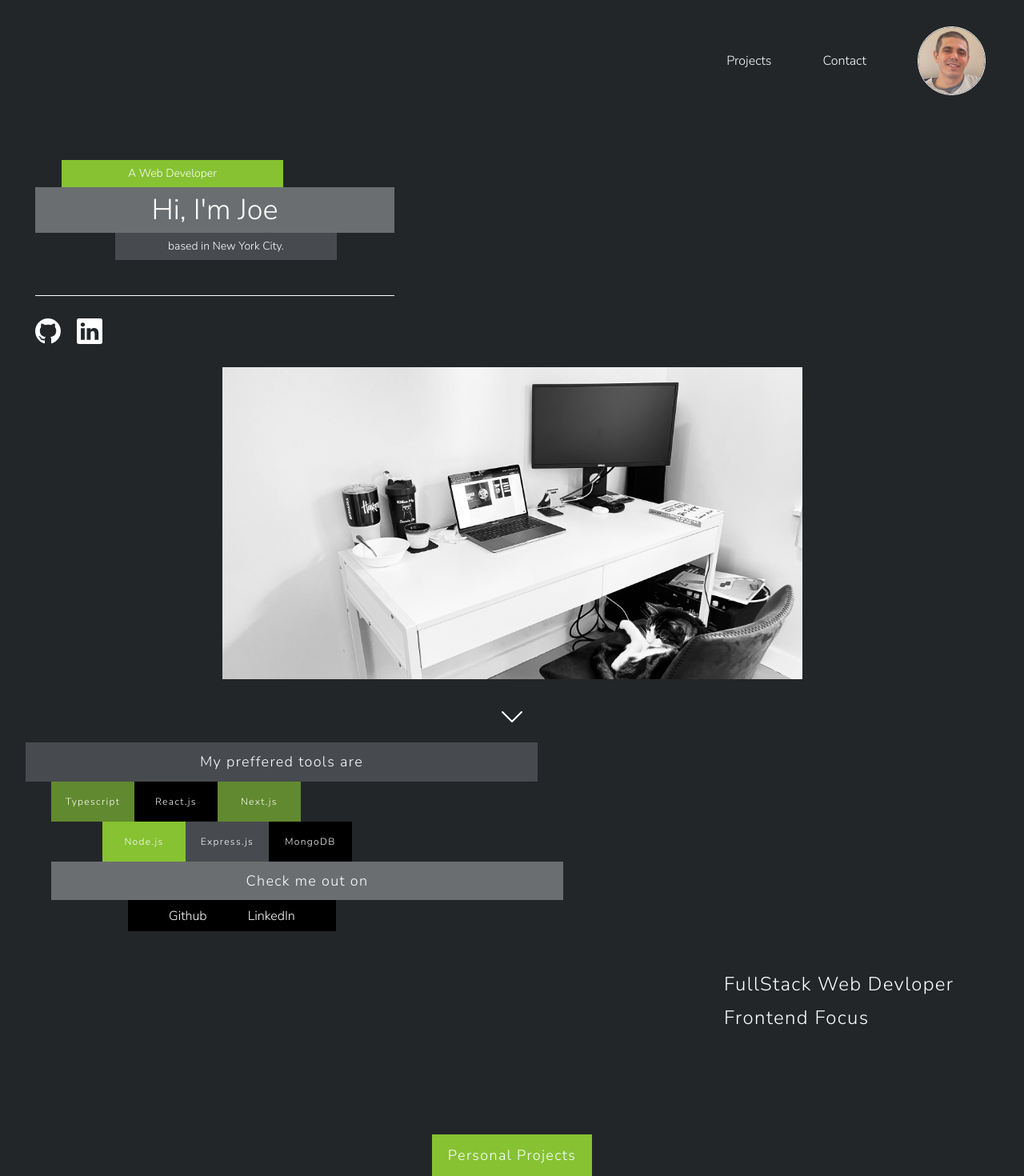
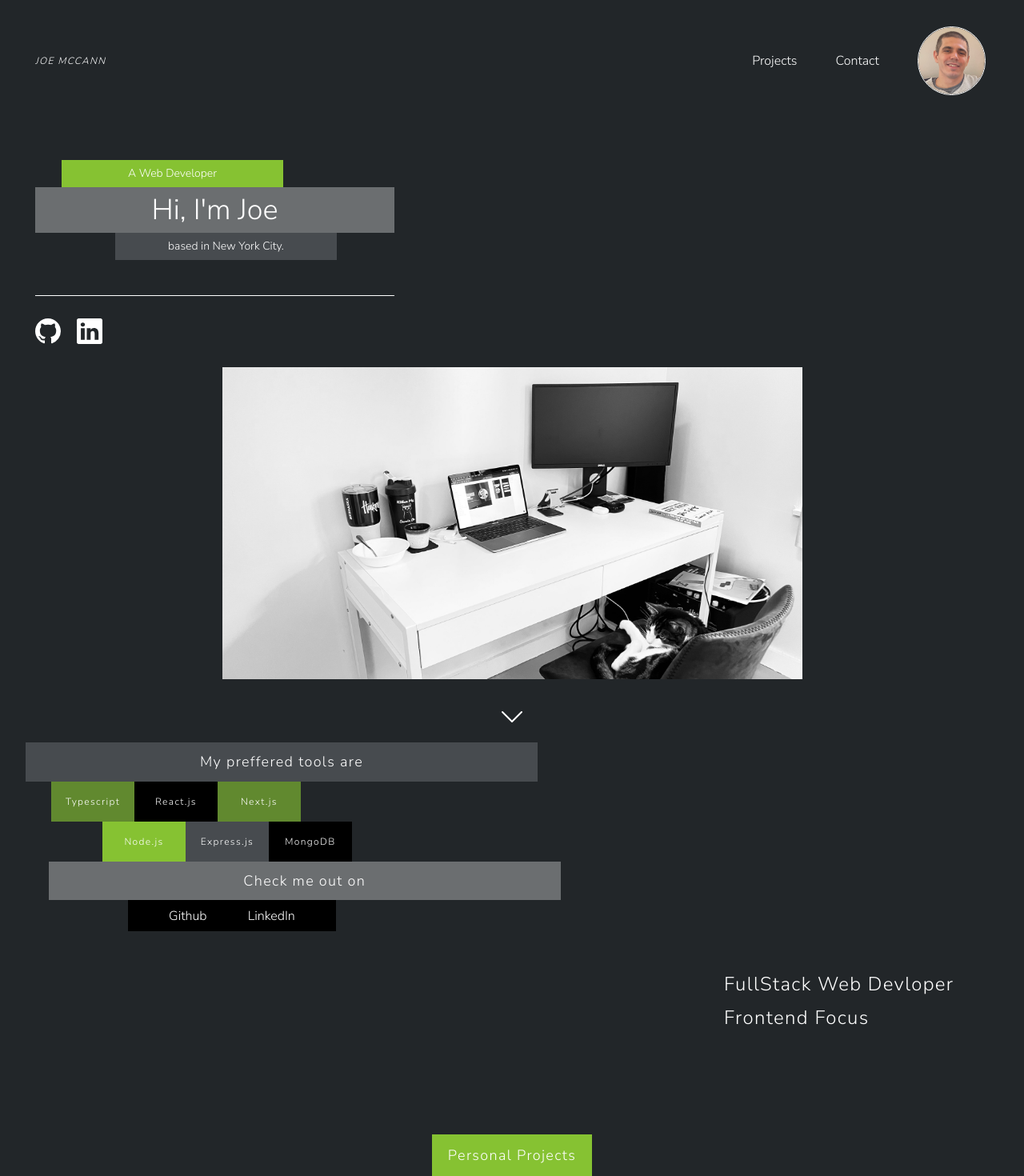
Before and after one commit to the-rabblerouser/McCann-Portfolio, a Next.js app: page / in a window 1280 px wide. Shown: the top 1470 px of the page at 80% size. Built offline with nearby package versions, Linux system fonts and the light colour scheme.

Commit message:
Desktop styling

```diff
--- a/components/AboutMe/aboutme.styled.ts
+++ b/components/AboutMe/aboutme.styled.ts
@@ -9,7 +9,11 @@ export const AboutContainer = styled.div`
 	width: 100vw;
 	overflow: hidden;
 
-	@media (min-width: 810px) {
+	@media (min-width: 765px) {
+	}
+
+	@media (min-width: 1440px) {
+		height: 100vh;
 	}
 `;
 
@@ -32,6 +36,18 @@ export const AboutMe = styled.p`
 		margin: 1rem 0 0 2rem;
 		text-align: center;
 	}
+
+	@media (min-width: 1440px) {
+		width: 576px;
+		height: 144px;
+		margin: 66px 0 0 2.9rem;
+		font-size: 28px;
+		line-height: 42px;
+		display: flex;
+		align-items: center;
+		text-align: center;
+		letter-spacing: 1.35px;
+	}
 `;
 
 export const ToolsContainerOne = styled.div`
@@ -42,8 +58,14 @@ export const ToolsContainerOne = styled.div`
 	width: 100vw;
 	margin: 0 0 0 1rem;
 
-	@media (min-width: 810px) {
+	@media (min-width: 765px) {
 		margin: 0 0 0 4rem;
+	}
+
+	@media (min-width: 1440px) {
+		width: 691.4px;
+		height: 71px;
+		margin: 0 0 0 5rem;
 	}
 `;
 
@@ -55,8 +77,13 @@ export const ToolsContainerTwo = styled.div`
 	width: 100vw;
 	margin: 0 0 0 3rem;
 
-	@media (min-width: 810px) {
+	@media (min-width: 765px) {
 		margin: 0 0 0 8rem;
+	}
+	@media (min-width: 1440px) {
+		width: 691.4px;
+		height: 71px;
+		margin: 0 0 0 10rem;
 	}
 `;
 
@@ -73,7 +100,15 @@ export const Tool = styled.p`
 	text-align: center;
 	letter-spacing: 1.35px;
 
-	@media (min-width: 810px) {
+	@media (min-width: 765px) {
+	}
+
+	@media (min-width: 1440px) {
+		height: 61px;
+		line-height: 61px;
+		font-size: 16px;
+		width: 190.4px;
+		margin: 0 0 0 0;
 	}
 `;
 
@@ -93,8 +128,20 @@ export const CheckOut = styled.p`
 
 	@media (min-width: 765px) {
 		width: 50%;
-		margin: 0 0 0 4rem;
+		margin: 0 0 0 3.8rem;
 		text-align: center;
+	}
+
+	@media (min-width: 1440px) {
+		width: 576px;
+		height: 144px;
+		margin: 0 0 0 8rem;
+		font-size: 28px;
+		line-height: 42px;
+		display: flex;
+		align-items: center;
+		text-align: center;
+		letter-spacing: 1.35px;
 	}
 `;
 
@@ -113,6 +160,12 @@ export const LinksContainer = styled.div`
 		align-self: start;
 		margin: 0 0 0 10rem;
 	}
+
+	@media (min-width: 1440px) {
+		width: 306px;
+		height: 142px;
+		margin: 0 0 0 17rem;
+	}
 `;
 
 export const MediaLink = styled.a`
@@ -125,6 +178,10 @@ export const MediaLink = styled.a`
 	}
 
 	@media (min-width: 765px) {
+	}
+
+	@media (min-width: 1440px) {
+		font-size: 18px;
 	}
 `;
 
@@ -148,6 +205,14 @@ export const WebDeveloper = styled.p`
 		align-self: end;
 		margin: 3rem 0 0 0;
 		text-align: left;
+	}
+
+	@media (min-width: 1440px) {
+		width: 528px;
+		height: 134px;
+		margin: 0 2rem 0 0;
+		font-size: 46px;
+		line-height: 64px;
 	}
 `;
 
@@ -179,4 +244,11 @@ export const ProjectsButton = styled.a`
 	@media (min-width: 765px) {
 		margin: 8rem 0 0 0;
 	}
+
+	@media (min-width: 1440px) {
+		width: 200px;
+		height: 85.2px;
+		margin: 8rem 0 0 0;
+		line-height: 64px;
+	}
 `;
--- a/components/Connect/connect.styled.ts
+++ b/components/Connect/connect.styled.ts
@@ -9,7 +9,12 @@ export const Container = styled.div<ConnectStyledProps>`
 	justify-content: start;
 	height: 20vh;
 	width: 100vw;
+
 	@media (min-width: 765px) {
+	}
+
+	@media (min-width: 1440px) {
+		height: 40vh;
 	}
 `;
 
@@ -30,6 +35,10 @@ export const ConnectParagraph = styled.p`
 		height: 66px;
 		margin: 0 0 0 0;
 		font-size: 24px;
+	}
+
+	@media (min-width: 1440px) {
+		margin: 6rem 0 0 0;
 	}
 `;
 
@@ -53,6 +62,9 @@ export const Email = styled.a`
 	@media (min-width: 765px) {
 		font-size: 24px;
 	}
+
+	@media (min-width: 1440px) {
+	}
 `;
 
 export const LinksContainer = styled.div`
@@ -66,9 +78,13 @@ export const LinksContainer = styled.div`
 	text-align: center;
 
 	@media (min-width: 765px) {
-		margin-top: 4rem;
+		margin-top: rem;
 		width: 50%;
 		font-size: 18px;
+	}
+
+	@media (min-width: 1440px) {
+		margin: 5% 0 0 0;
 	}
 `;
 
@@ -91,12 +107,15 @@ export const MediaLink = styled.a`
 	@media (min-width: 765px) {
 		font-size: 18px;
 	}
+
+	@media (min-width: 1440px) {
+	}
 `;
 
 export const Brand = styled.p`
 	font-style: italic;
 	font-weight: 500;
-	font-size: 14px;
+	font-size: 12px;
 	line-height: 16px;
 	display: flex;
 	align-items: center;
@@ -106,6 +125,9 @@ export const Brand = styled.p`
 	color: ${({ theme }) => theme.white};
 
 	@media (min-width: 765px) {
+	}
+
+	@media (min-width: 1440px) {
 		font-size: 18px;
 	}
 `;
--- a/components/Hero/hero.styled.ts
+++ b/components/Hero/hero.styled.ts
@@ -3,13 +3,47 @@ import styled from 'styled-components';
 export const OuterContainer = styled.div`
 	display: flex;
 	flex-direction: column;
-	align-items: start;
+	align-items: center;
 	justify-content: start;
 	height: 89vh;
 	width: 100vw;
 	margin: 79.8px 0 0 0;
 
 	@media (min-width: 765px) {
+		align-items: start;
+	}
+
+	@media (min-width: 1440px) {
+		margin: 144.15px 0 0 0;
+		height: 159vh;
+	}
+`;
+
+export const WebDev = styled.p`
+	display: flex;
+	align-items: center;
+	justify-content: center;
+	width: 213.6px;
+	height: 50.4px;
+	margin: 0 5rem 0 0;
+	color: ${({ theme }) => theme.white};
+	font-size: 12px;
+	line-height: 12px;
+	text-align: center;
+	background-color: ${({ theme }) => theme.lightGreen};
+
+	@media (min-width: 765px) {
+		width: 277px;
+		height: 65.52px;
+		margin: 0 0 0 77px;
+		font-size: 14px;
+	}
+
+	@media (min-width: 1440px) {
+		width: 356px;
+		height: 80px;
+		line-height: 80px;
+		margin: 0 0 0 144px;
 	}
 `;
 
@@ -33,26 +67,14 @@ export const Name = styled.p`
 		height: 110px;
 		margin: 0 0 0 44px;
 	}
-`;
 
-export const WebDev = styled.p`
-	display: flex;
-	align-items: center;
-	justify-content: center;
-	width: 213.6px;
-	height: 50.4px;
-	margin: 0 5rem 0 0;
-	color: ${({ theme }) => theme.white};
-	font-size: 12px;
-	line-height: 12px;
-	text-align: center;
-	background-color: ${({ theme }) => theme.lightGreen};
-
-	@media (min-width: 765px) {
-		width: 277px;
-		height: 65.52px;
-		margin: 0 0 0 77px;
-		font-size: 14px;
+	@media (min-width: 1440px) {
+		width: 576px;
+		height: 142px;
+		font-size: 64px;
+		line-height: 142px;
+		text-align: center;
+		margin: 0 0 0 122px;
 	}
 `;
 
@@ -75,6 +97,17 @@ export const NYC = styled.p`
 		margin: 0 0 0 144px;
 		font-size: 14px;
 	}
+
+	@media (min-width: 1440px) {
+		width: 381px;
+		height: 80px;
+		font-size: 24px;
+		line-height: 80px;
+		display: flex;
+		align-items: center;
+		text-align: center;
+		margin: 0 0 0 288px;
+	}
 `;
 
 export const IconContainer = styled.div`
@@ -95,6 +128,12 @@ export const IconContainer = styled.div`
 		margin: 43.4px 0 0 44px;
 		padding-top: 28px;
 	}
+
+	@media (min-width: 1440px) {
+		width: 576px;
+		margin: 43.4px 0 0 122px;
+		gap: 40px;
+	}
 `;
 
 export const Img = styled.img`
@@ -106,6 +145,11 @@ export const Img = styled.img`
 		align-self: center;
 		width: 725px;
 		height: 390px;
+	}
+
+	@media (min-width: 1440px) {
+		width: 1352px;
+		height: 743px;
 	}
 `;
 
@@ -121,4 +165,8 @@ export const ArrowContainer = styled.div`
 	@media (min-width: 765px) {
 		margin-top: 31px;
 	}
+
+	@media (min-width: 1440px) {
+		display: none;
+	}
 `;
--- a/components/Navbar/Navbar.tsx
+++ b/components/Navbar/Navbar.tsx
@@ -4,6 +4,7 @@ import { useRouter } from 'next/router';
 import {
 	OuterContainer,
 	NavLinks,
+	Brand,
 	Img,
 	Projects,
 	Contact,
@@ -21,6 +22,7 @@ const Navbar = () => {
 		<>
 			<OuterContainer>
 				<NavLinks>
+					<Brand>Joe McCann</Brand>
 					<Img src='images/IMG_1463.png' />
 					<Projects href={href}>{link}</Projects>
 					<Contact href='mailto:tojmccann@gmail.com'>Contact</Contact>
--- a/components/Navbar/navbar.styled.ts
+++ b/components/Navbar/navbar.styled.ts
@@ -6,6 +6,9 @@ export const OuterContainer = styled.div`
 	margin-top: 2rem;
 
 	@media (min-width: 765px) {
+	}
+
+	@media (min-width: 1440px) {
 	}
 `;
 
@@ -20,7 +23,33 @@ export const NavLinks = styled.div`
 
 	@media (min-width: 765px) {
 		justify-content: end;
-		gap: 4rem;
+	}
+
+	@media (min-width: 1440px) {
+	}
+`;
+
+export const Brand = styled.p`
+	display: none;
+
+	@media (min-width: 765px) {
+		order: 1;
+		margin-right: auto;
+		margin-left: 44px;
+		font-style: italic;
+		font-weight: 500;
+		font-size: 12px;
+		line-height: 16px;
+		display: flex;
+		align-items: center;
+		text-align: center;
+		letter-spacing: 1.35px;
+		text-transform: uppercase;
+		color: ${({ theme }) => theme.white};
+	}
+
+	@media (min-width: 1440px) {
+		font-size: 18px;
 	}
 `;
 
@@ -32,8 +61,13 @@ export const Img = styled.img`
 	border-radius: 100%;
 
 	@media (min-width: 765px) {
-		order: 3;
+		order: 4;
 		margin: 0 3rem 0 0;
+	}
+
+	@media (min-width: 1440px) {
+		width: 106px;
+		height: 106px;
 	}
 `;
 
@@ -51,6 +85,10 @@ export const Projects = styled.a`
 
 	@media (min-width: 765px) {
 	}
+
+	@media (min-width: 1440px) {
+		font-size: 18px;
+	}
 `;
 
 export const Contact = styled.a`
@@ -60,10 +98,14 @@ export const Contact = styled.a`
 
 	&:hover {
 		transition: 0.3s;
-		color: ${({ theme }) => theme.primary};
+		color: ${({ theme }) => theme.lightGreen};
 	}
 
 	@media (min-width: 765px) {
 		order: 2;
 	}
+
+	@media (min-width: 1440px) {
+		font-size: 18px;
+	}
 `;
```
